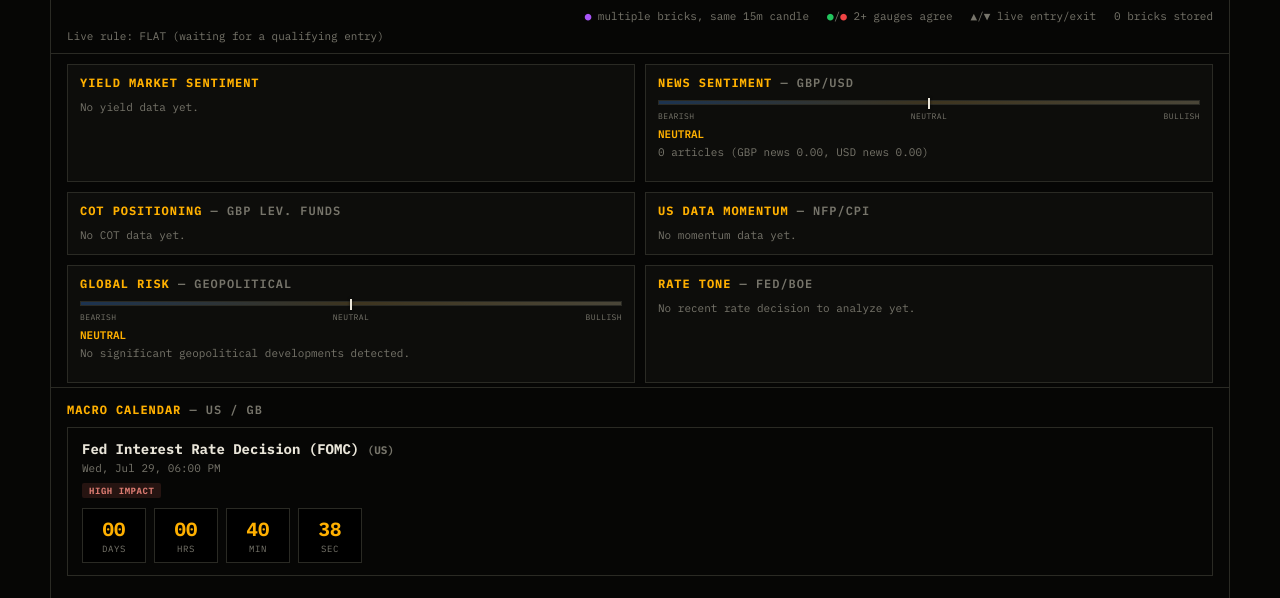
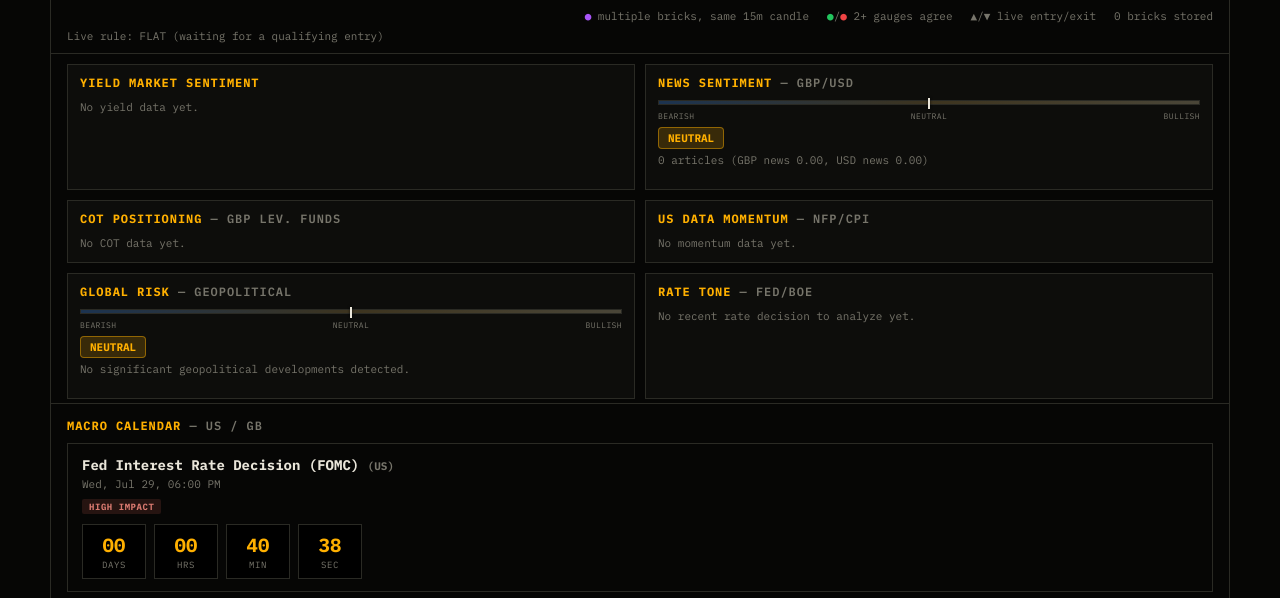
Before and after one commit to adamlahlou/007-trading-terminal, a FastAPI app: page / in a window 1280 px wide. Shown: the part 573-1171 px from the top of the page. Run offline with FastAPI, Linux system fonts and the light colour scheme; data comes from the database, SQL or seed files in the repository; data that the repository does not hold is empty.

Commit message:
Turn gauge verdict into a colored background badge for more visual prominence

```diff
--- a/static/style.css
+++ b/static/style.css
@@ -168,7 +168,16 @@ canvas { display:block; width:100%; height:420px; }
   box-shadow: 0 0 3px rgba(0,0,0,0.8);
 }
 .gauge-labels { display:flex; justify-content:space-between; font-size:8px; color:var(--dim); letter-spacing:0.05em; }
-.gauge-read { font-size: 11px; font-weight: 600; margin-top: 6px; }
+.gauge-read {
+  font-size: 11px;
+  font-weight: 700;
+  margin-top: 6px;
+  display: inline-block;
+  padding: 3px 9px;
+  border-radius: 4px;
+  background-color: color-mix(in srgb, currentColor 18%, transparent);
+  border: 1px solid color-mix(in srgb, currentColor 45%, transparent);
+}
 .gauge-numbers {
   display:flex; gap: 20px; margin-top: 8px; font-size: 10px; color: var(--dim);
   font-family: 'IBM Plex Mono', monospace;
```
